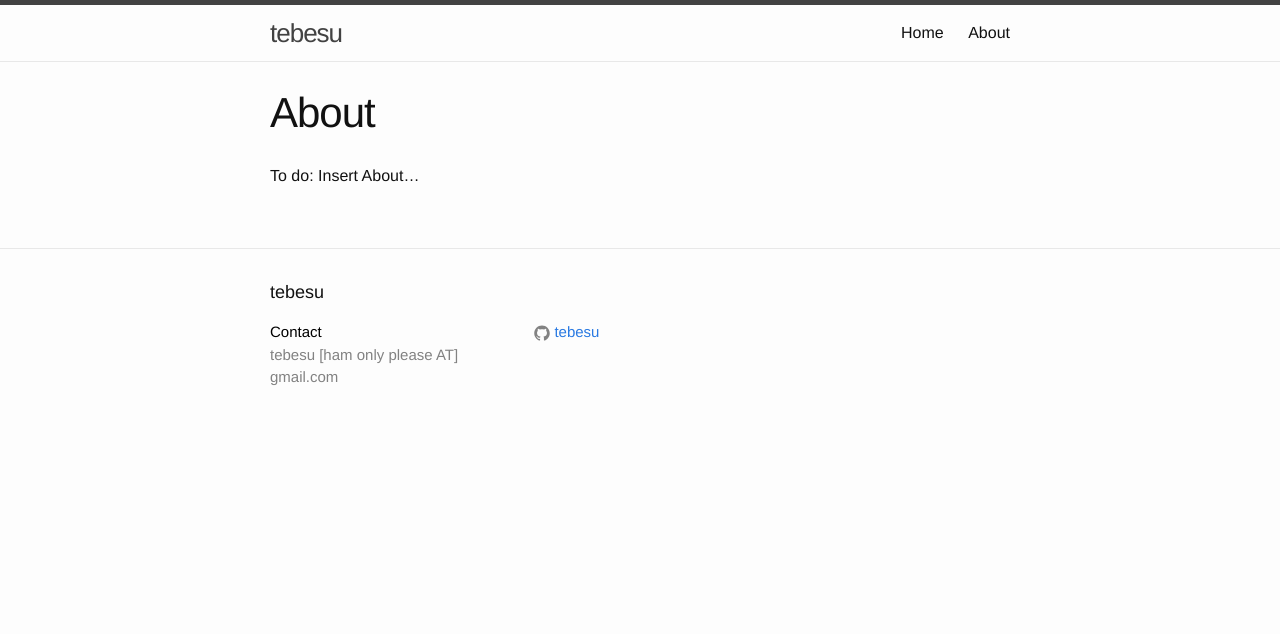
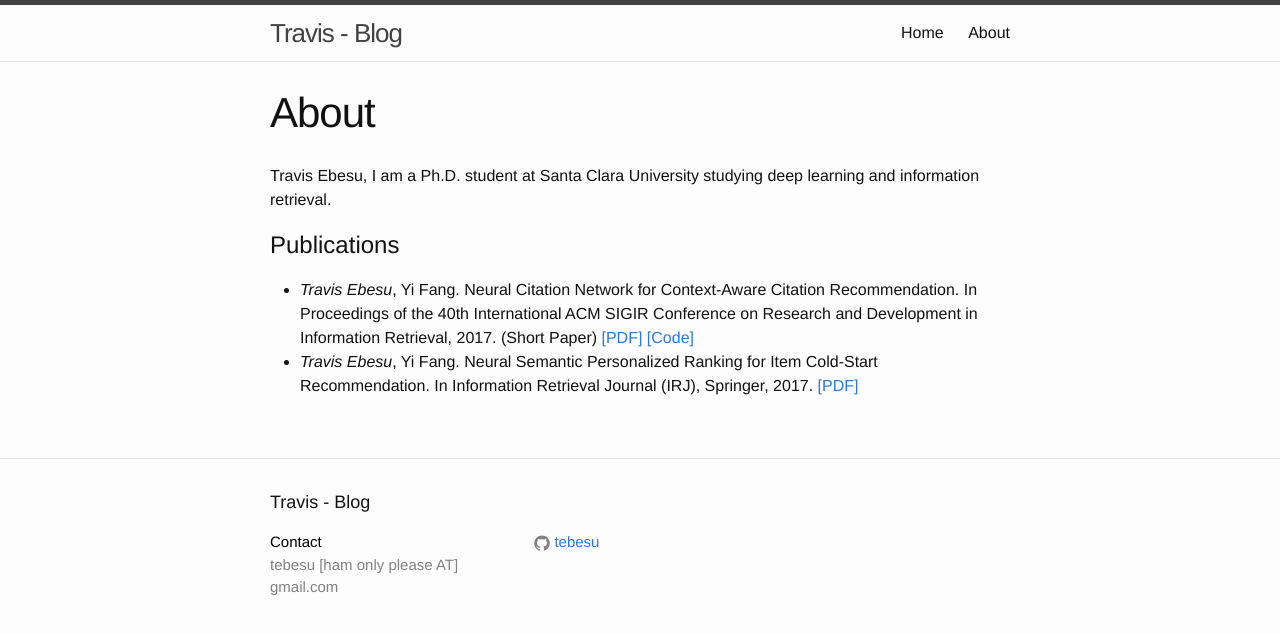
Before and after one commit to tebesu/tebesu.github.io, a Jekyll site: the page built from about.md, in a window 1280 px wide. Shown: the top 634 px of the page. Built offline with Jekyll 4.4.1, drawn with Linux system fonts in a browser that asks for light colours.

Commit message:
update about page

```diff
--- a/_config.yml
+++ b/_config.yml
@@ -1,5 +1,5 @@
 # Site settings
-title: tebesu
+title: Travis - Blog
 email: tebesu [ham only please AT] gmail.com
 description:
 baseurl: "" # the subpath of your site, e.g. /blog/
--- a/about.md
+++ b/about.md
@@ -4,4 +4,11 @@ title: About
 permalink: /about/
 ---
 
-To do: Insert About...
+Travis Ebesu, I am a Ph.D. student at Santa Clara University studying deep learning and information retrieval.
+
+
+
+# Publications
+
+* *Travis Ebesu*, Yi Fang. Neural Citation Network for Context-Aware Citation Recommendation. In Proceedings of the 40th International ACM SIGIR Conference on Research and Development in Information Retrieval, 2017. (Short Paper) [[PDF]](http://www.cse.scu.edu/~yfang/NCN.pdf) [[Code]](https://github.com/tebesu/NeuralCitationNetwork)
+* *Travis Ebesu*, Yi Fang. Neural Semantic Personalized Ranking for Item Cold-Start Recommendation. In Information Retrieval Journal (IRJ), Springer, 2017. [[PDF]](http://www.cse.scu.edu/~yfang/NSPR.pdf)
```
